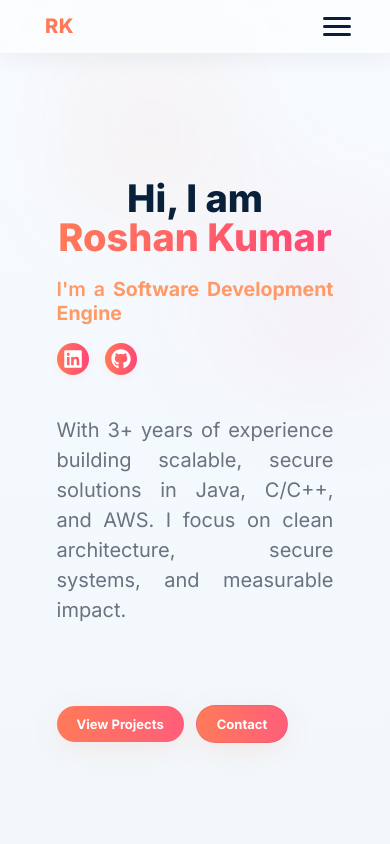
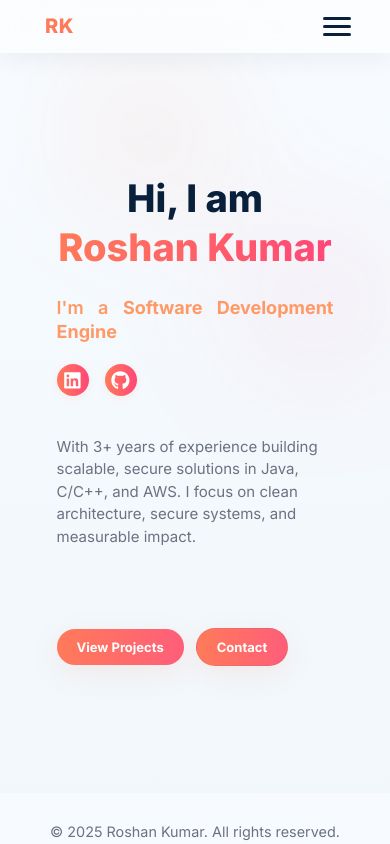
Before and after one commit to roshankr1998/myportfolio, a React (Create React App) app: page / in a window 390 px wide. Built offline with nearby package versions, Linux system fonts and the light colour scheme.

Commit message:
final commit

```diff
--- a/src/App.css
+++ b/src/App.css
@@ -135,89 +135,77 @@ header .container {
   .hero-right { order: -1 }
   .avatar { width:180px; height:180px }
 }
-/* ----------------------------------------- */
-/* 🔥 IMPROVED MOBILE FIXES (CLEAN + CENTERED) */
-/* ----------------------------------------- */
+/* ---------------------------------------------- */
+/* 🔥 FIX FOR TEXT-JUSTIFY + FONT + ALIGNMENT 🔥 */
+/* ---------------------------------------------- */
 
 @media (max-width: 600px) {
 
-  /* Global heading alignment */
+  /* Remove ugly justification anywhere */
+  p, span, .lead, .description, .text-block {
+    text-align: left !important;
+    line-height: 1.55;
+    word-spacing: normal;
+  }
+
+  /* Contact paragraph specifically */
+  .contact p {
+    text-align: center !important;
+    font-size: 15px;
+    line-height: 1.5;
+  }
+
+  /* Section titles */
   h1, h2, h3, .section-title {
+    text-align: center !important;
     width: 100%;
-    text-align: center !important;
     line-height: 1.2;
   }
 
-  /* Contact Heading - centered + spacing fixed */
-  .contact h2 {
-    font-size: clamp(28px, 8vw, 36px);
-    margin-bottom: 12px;
+  .section-title {
+    font-size: clamp(26px, 8vw, 34px);
   }
 
-  /* Contact paragraph spacing */
-  .contact p {
-    font-size: 15px;
-    width: 100%;
-    text-align: center;
-    margin: 0 auto 25px auto;
-    line-height: 1.5;
+  /* Contact heading */
+  .contact h2 {
+    font-size: clamp(26px, 8vw, 32px);
+    margin-bottom: 10px;
   }
 
-  /* Contact icons - perfectly centered */
+  /* Body text everywhere (clean readable size) */
+  body, p, li {
+    font-size: 15px !important;
+  }
+
+  /* Icons and buttons centered */
   .contact-links {
     flex-direction: column;
-    align-items: center !important;
-    justify-content: center;
-    gap: 20px;
-    width: 100%;
+    align-items: center;
+    gap: 18px;
   }
 
-  /* Card adjustments for perfect look */
   .contact-links button,
   .contact-links a {
     width: 130px;
     height: 130px;
-    margin: 0 auto;
-    border-radius: 14px;
   }
 
   .contact-links .icon {
     font-size: 42px;
-    margin-bottom: 6px;
   }
 
-  /* Hero alignment cleanup */
-  .hero-inner {
-    flex-direction: column;
-    text-align: center;
-    gap: 1.5rem;
-  }
-
+  /* Hero text cleanup */
   .hero-title {
     font-size: clamp(26px, 7vw, 34px);
+    text-align: center;
   }
 
   .hero-role {
-    font-size: clamp(15px, 5vw, 20px);
+    font-size: clamp(15px, 5vw, 18px);
   }
 
-  /* Home heading cleanup */
-  .home h1 {
-    font-size: clamp(28px, 8vw, 36px);
-  }
-
-  /* Cards for projects */
-  .glass-card,
-  .glass-card1 {
-    width: 90%;
-    margin: 0 auto 20px auto;
-  }
-
-  /* Container padding improved */
-  .section,
-  .proj,
-  .home,
-  .projdetails {
+  /* Generic padding fix */
+  .section, .proj, .home, .projdetails {
     padding-left: 4vw;
     padding-right: 4vw;
   }
```
